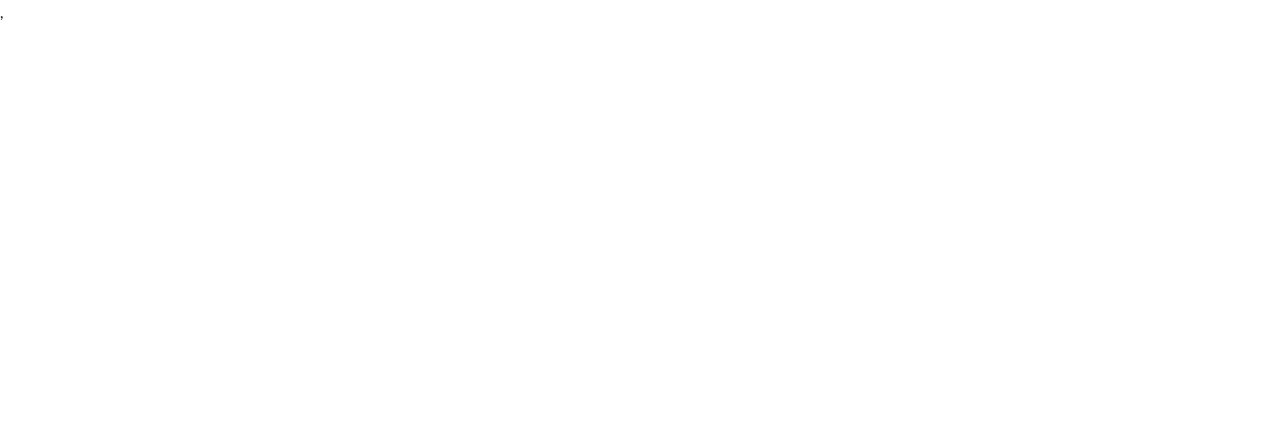
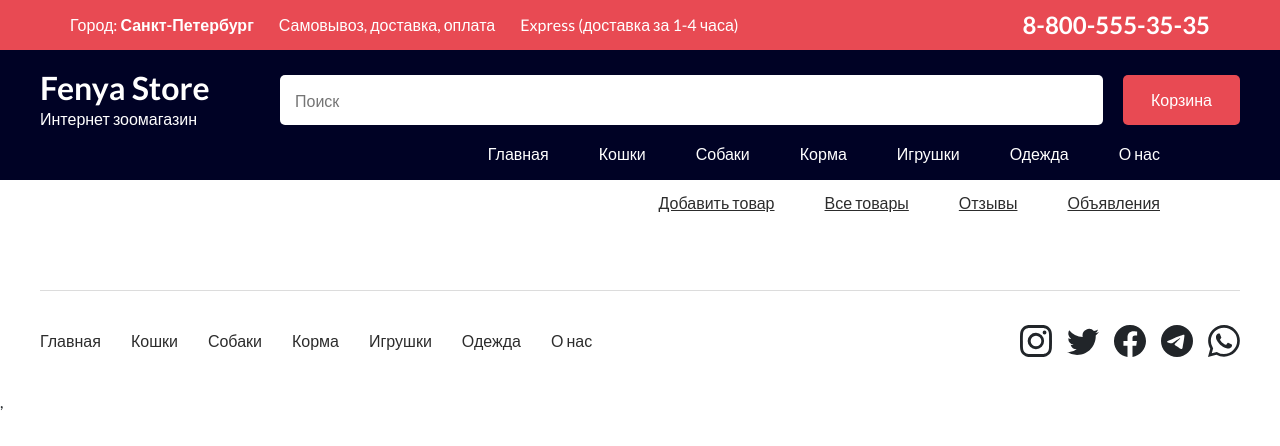
Before and after one commit to msmarielos/fenya-store, a React (Create React App) app in the folder client/: page /admin in a window 1280 px wide. Before the commit this address had no page. Shown: the top 446 px of the page. Built offline with nearby package versions, Linux system fonts and the light colour scheme.

Commit message:
admin nav component

```diff
--- /dev/null
+++ b/client/src/components/AdminNav/AdminNav.jsx
@@ -0,0 +1,17 @@
+import { Link } from 'react-router-dom';
+import './AdminNav.scss';
+
+export default function AdminNav() {
+  return (
+    <>
+      <nav>
+        <div className="container">
+          <Link to="/items/add">Добавить товар</Link>
+          <Link to="/items">Все товары</Link>
+          <Link to="/reviews">Отзывы</Link>
+          <Link to="/animal/check">Объявления</Link>
+        </div>
+      </nav>
+    </>
+  );
+}
--- /dev/null
+++ b/client/src/components/AdminNav/AdminNav.scss
@@ -0,0 +1,12 @@
+nav {
+  a {
+    align-self: center;
+    margin-bottom: 15px;
+    margin-right: 50px;
+  }
+
+  .container {
+    height: 60px;
+    justify-content: flex-end;
+  }
+}
--- a/client/src/index.js
+++ b/client/src/index.js
@@ -15,6 +15,7 @@ import Item from './components/Item/Item';
 import OrderForm from './components/OrderForm/OrderForm';
 import Toys from './components/Toys/Toys';
 import Clothes from './components/Clothes/Clothes';
+import AdminNav from './components/AdminNav/AdminNav'
 
 ReactDOM.render(
   <Provider store={store}>
@@ -36,7 +37,8 @@ ReactDOM.render(
           <Route path="dogs/food/:foodId" element={<Item />} />
 
           <Route path="food" element={<Food />} />
-          <Route path="items" element={<ItemForm />} />
+          <Route path="items/add" element={<ItemForm />} />
+          <Route path="admin" element={<AdminNav />} />
           <Route path="basket" element={<Basket />} />
           <Route path="basket/orderform" element={<OrderForm />} />
         </Route>
```
Also changed, not shown: 2 other files (tests, documents, lock files or other folders).
